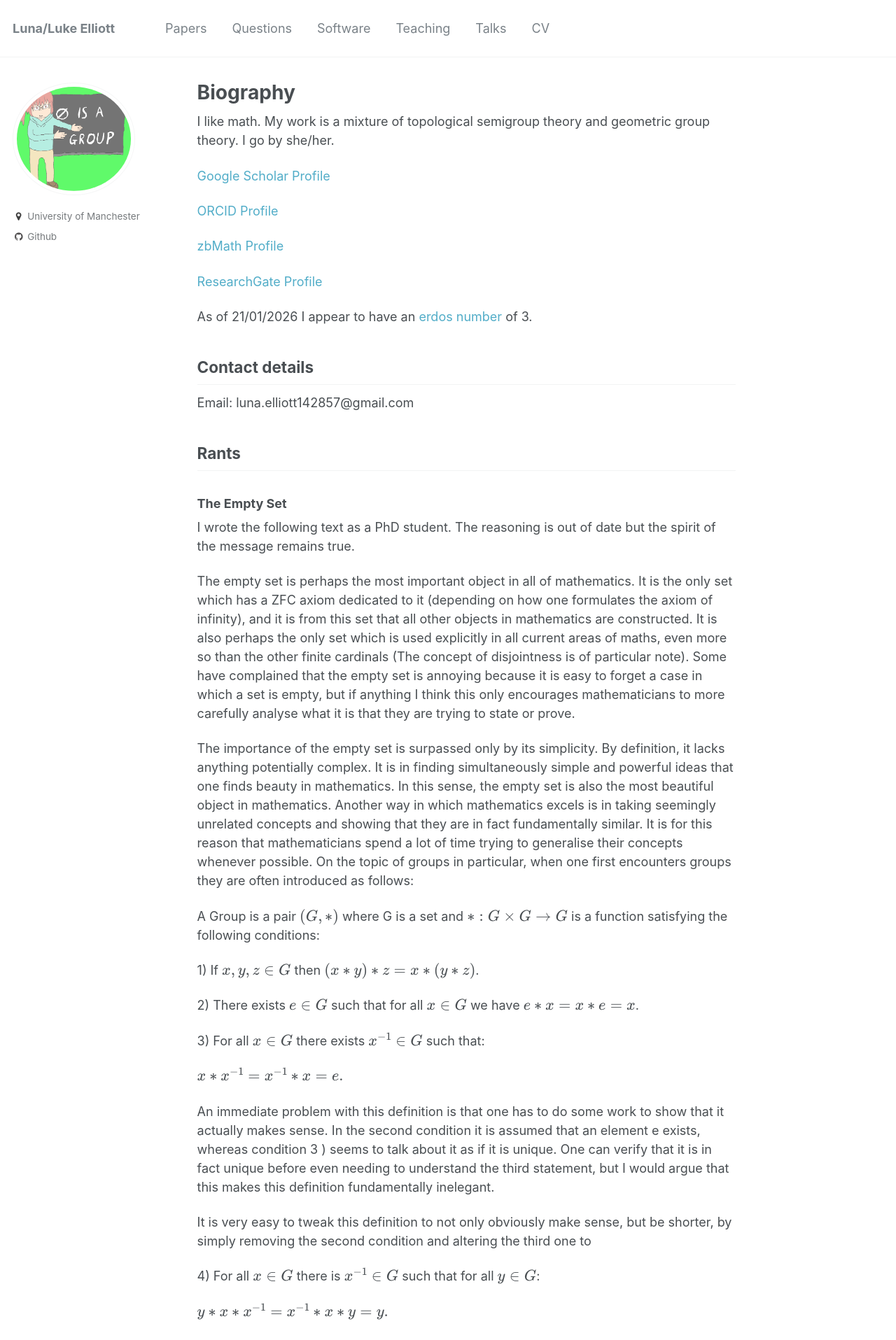
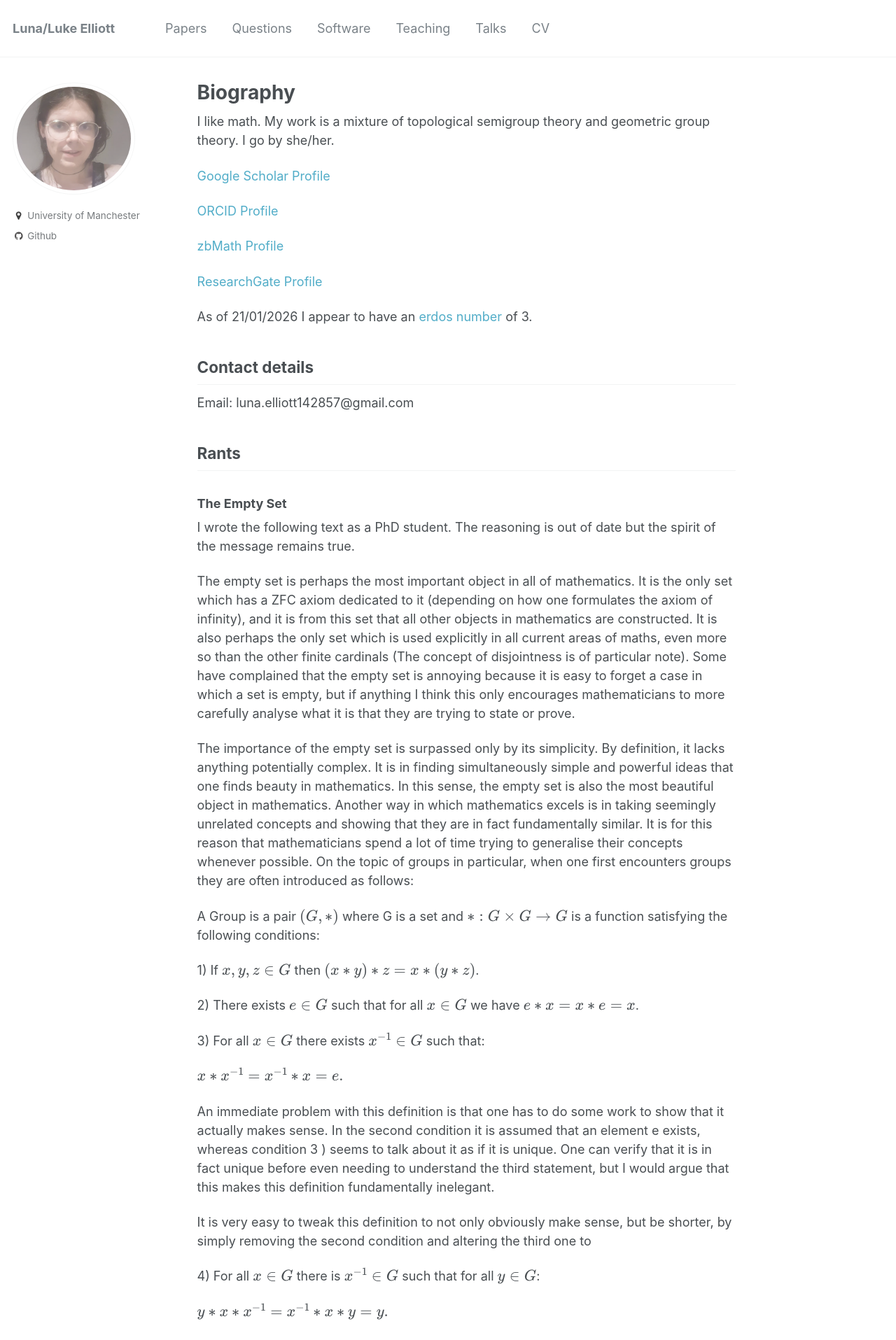
Before and after one commit to le27/L-Elliott, a Jekyll site: the page built from _pages/about.md, in a window 1280 px wide. Shown: the top 1915 px of the page at 70% size. Built offline with Jekyll 4.4.1, drawn with Linux system fonts in a browser that asks for light colours; formulas are drawn with MathJax 3.

Commit message:
Update author avatar in configuration file

```diff
--- a/_config.yml
+++ b/_config.yml
@@ -79,7 +79,7 @@ analytics:
 # Site Author
 author:
   name             : ""
-  avatar           : "kobayashi.jpg"
+  avatar           : "Screenshot 2026-06-10 at 14.55.01.png"
   avatar_url       : "https://i.pinimg.com/originals/19/5e/6d/195e6d119a80f770c7e6f4ff567af6b3.jpg"
   bio              : ""
   employer         : "University of Manchester"
```
